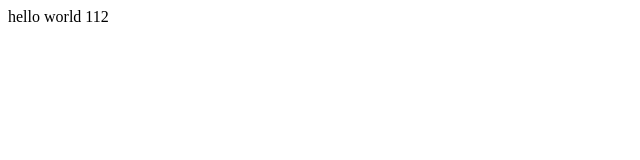
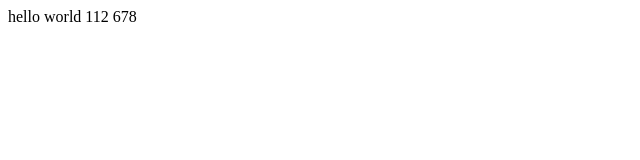
Before and after one commit to Prakashsingh0812/git-test, a plain HTML site: page index.html in a window 1280 px wide. Shown: the full height of the page, 0-640 px from the left. Drawn offline with Linux system fonts and the light colour scheme.

Commit message:
added 678

```diff
--- a/index.html
+++ b/index.html
@@ -6,6 +6,6 @@
     <title>Document</title>
 </head>
 <body>
-    hello world 112
+    hello world 112 678
 </body>
 </html>
```
